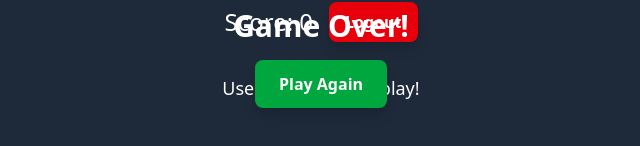
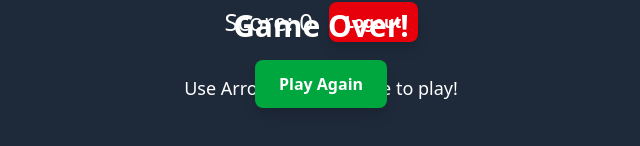
Before and after one commit to ewanc26/atproto-snake, a SvelteKit app: page /game in a window 1280 px wide. Shown: the part 384-530 px from the top of the page, without its empty margins (319-959 px from the left). Built offline with nearby package versions, Linux system fonts and the light colour scheme; sample sign-in values are in the browser's storage.

Commit message:
docs(game): update instructions to include swipe controls

```diff
--- a/src/routes/game/+page.svelte
+++ b/src/routes/game/+page.svelte
@@ -113,5 +113,5 @@
             </div>
         {/if}
     </div>
-        <p class="mt-4 text-lg">Use Arrow Keys to play!</p>
+        <p class="mt-4 text-lg">Use Arrow Keys or swipe to play!</p>
 </div>
```
